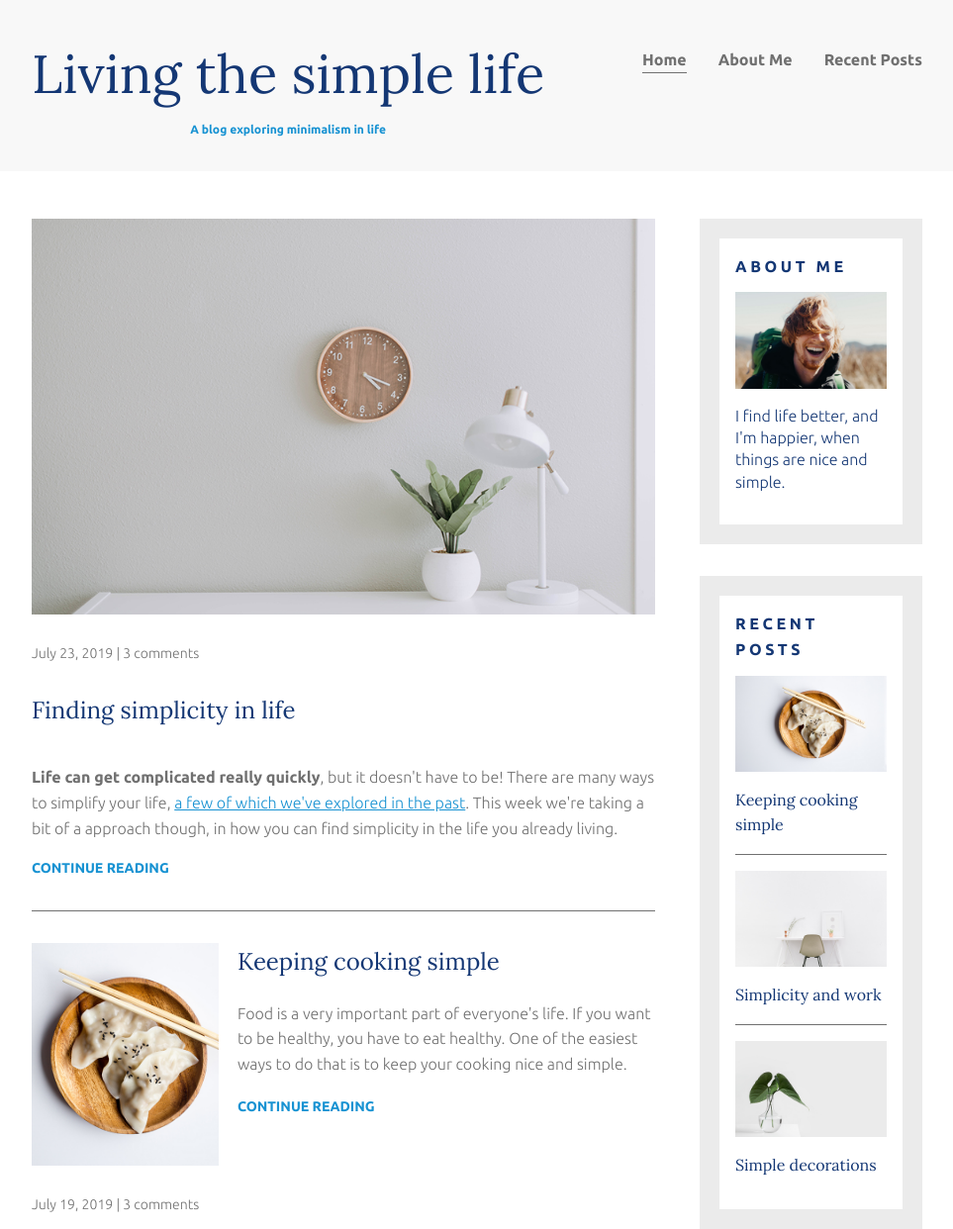
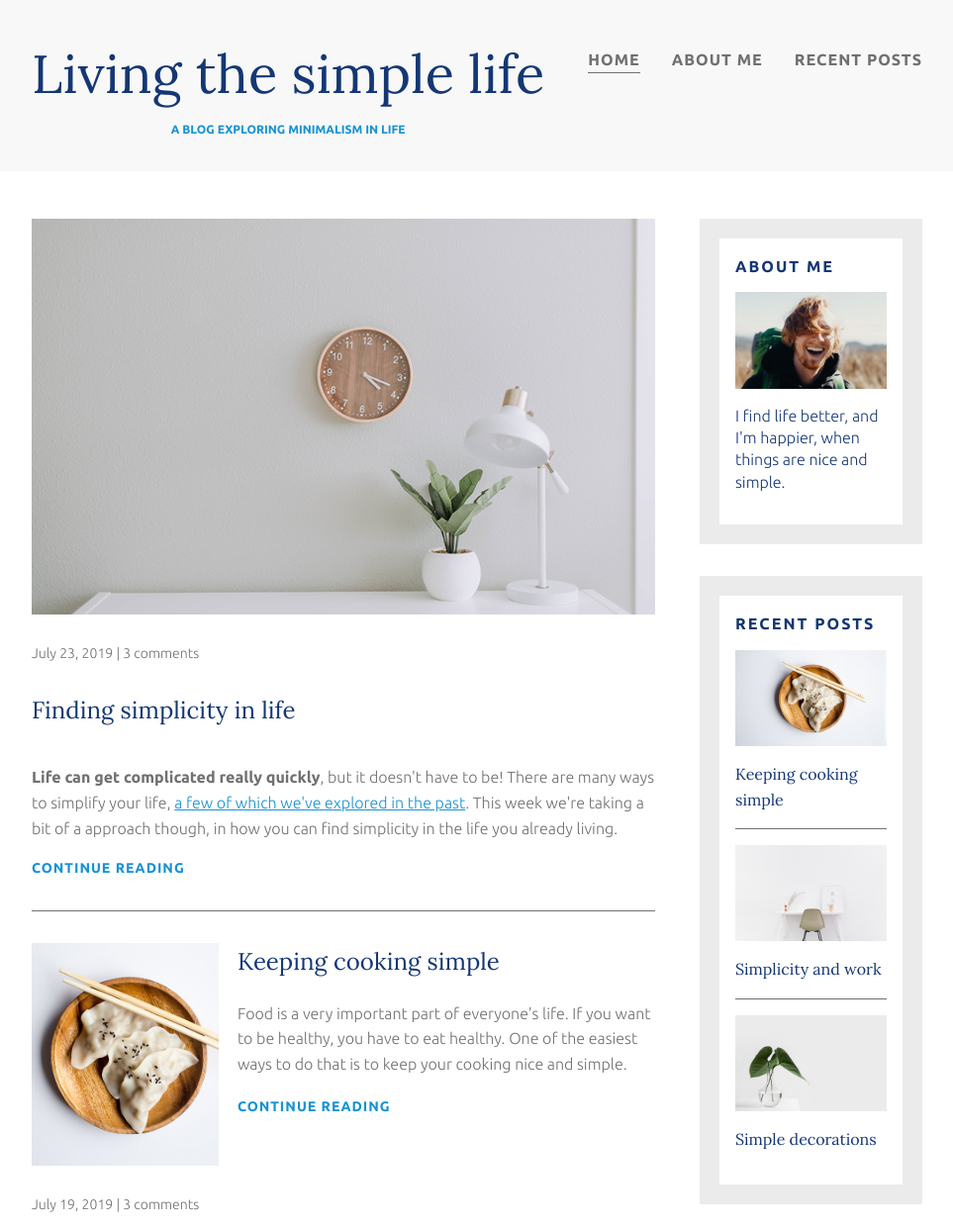
Before and after one commit to MattPahuta/Simple-Life-Blog, a plain HTML site: page index.html in a window 1280 px wide. Shown: the top 1242 px of the page at 99% size, without its empty margins (158-1121 px from the left). Drawn offline with Linux system fonts and the light colour scheme.

Commit message:
minor color and typography updates

```diff
--- a/styles.css
+++ b/styles.css
@@ -72,6 +72,7 @@ strong {
   font-weight: 700;
   color: #1792D2;
   margin: 0;
+  text-transform: uppercase;
 }
 
 .article-title {
@@ -87,6 +88,7 @@ strong {
   color: #1792D2;
   text-decoration: none;
   text-transform: uppercase;
+  letter-spacing: 1px; /* good for all-cap text readability - fine to use px units here, keep very small */
   font-weight: 700;
 }
 
@@ -113,7 +115,7 @@ strong {
 .widget-title {
   font-family: 'Ubuntu', sans-serif;
   font-weight: 700;
-  letter-spacing: 3.6px;
+  letter-spacing: 2px;
   text-transform: uppercase;
 }
 
@@ -143,7 +145,8 @@ header {
 
 footer {
   background: #143774;
-  color: #fff;
+  /* color: #fff; */
+  color: rgba(255, 255, 255, .65);
   text-align: center;
   padding: 3em 0;
 }
@@ -179,6 +182,8 @@ nav li {
 
 nav a {
   text-decoration: none;
+  text-transform: uppercase;
+  letter-spacing: 1px;
   color: #707070;
   font-weight: 700;
   padding: .25em 0;
```
